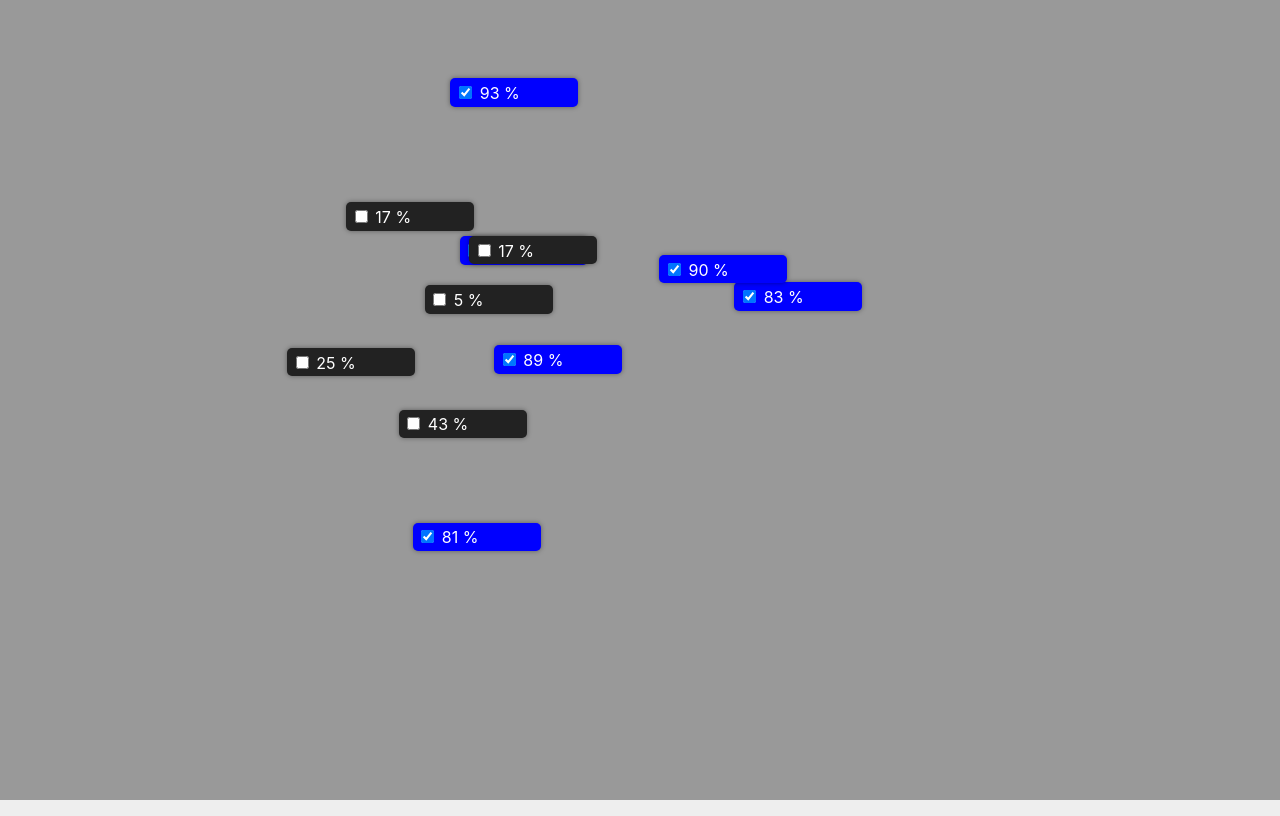
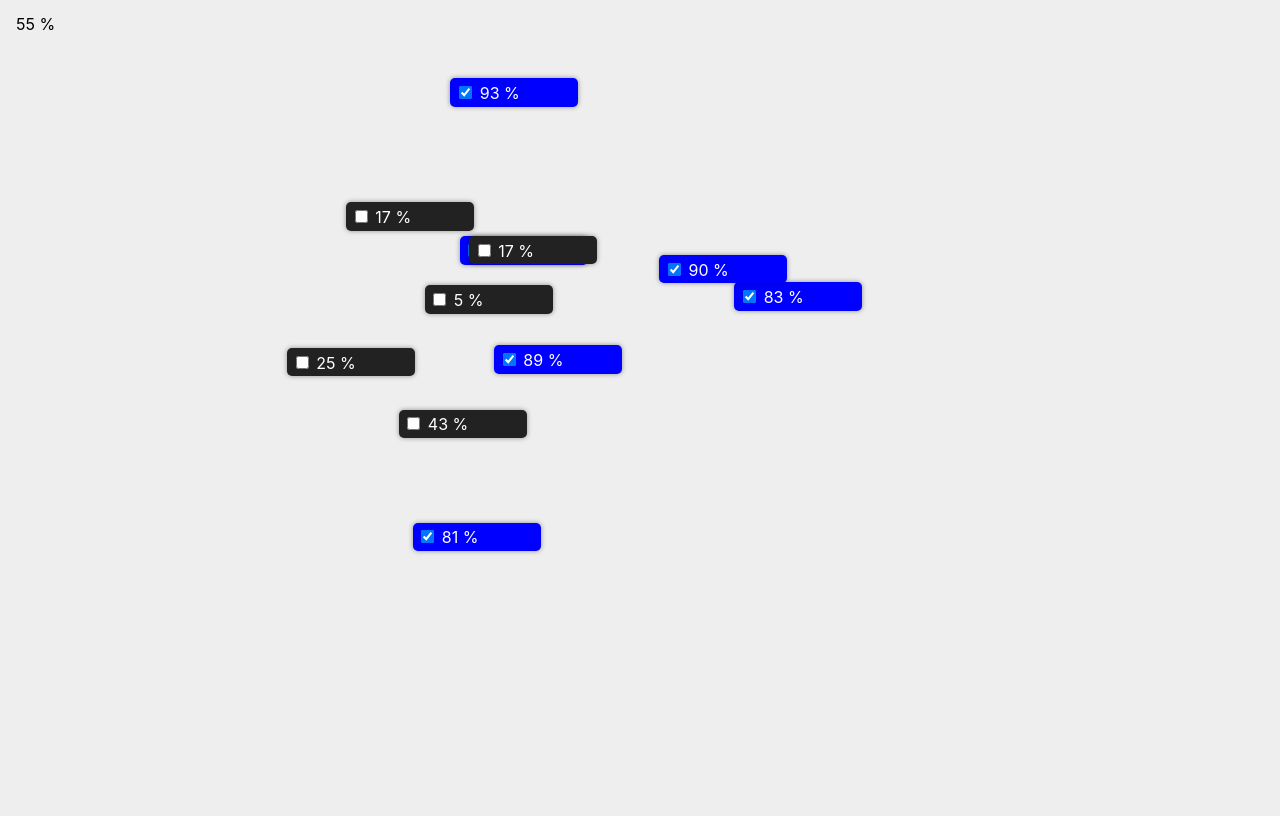
Before and after one commit to moritzebeling/network-consensus, a Svelte app: page / in a window 1280 px wide. Built offline with nearby package versions, Linux system fonts and the light colour scheme.

Commit message:
display average state

```diff
--- a/src/App.svelte
+++ b/src/App.svelte
@@ -9,8 +9,22 @@
 	const model = new Network( 11 );
 	console.log( model );
 
+	let state = Math.round( model.state ) === 1;
+
 </script>
 
 <Canvas />
 <Container {model} />
 <!-- <Controls /> -->
+
+<div class="state">
+	{Math.round(model.state*100)} %
+</div>
+
+<style>
+
+	.state {
+        margin: 1rem;
+    }
+
+</style>
--- a/src/classes/network.js
+++ b/src/classes/network.js
@@ -50,11 +50,10 @@ export class Network {
 
     get state(){
         let average = 0;
-        for( let i = this._nodes.length; i < 0; i-- ){
+        for( let i = this._nodes.length-1; i >= 0; i-- ){
             average += this._nodes[i].state;
         }
-        average / this._nodes.length;
-        return average;
+        return average / this._nodes.length;
     }
 
     get nodes(){
--- a/src/components/Canvas.svelte
+++ b/src/components/Canvas.svelte
@@ -8,7 +8,6 @@
         left: 0;
         width: 100%;
         height: 100%;
-        background-color: #999;
     }
 
 </style>
--- a/src/components/Container.svelte
+++ b/src/components/Container.svelte
@@ -19,8 +19,8 @@
         position: fixed;
         top: 0;
         left: 0;
-        width: 0;
-        height: 0;
+        width: 100%;
+        height: 100%;
         -webkit-user-select: none;
         user-select: none;
     }
```
